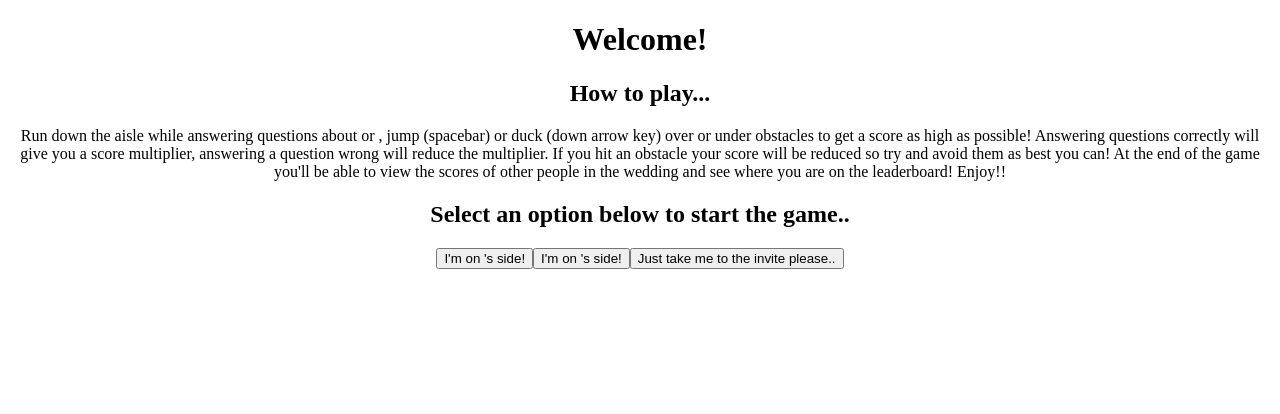
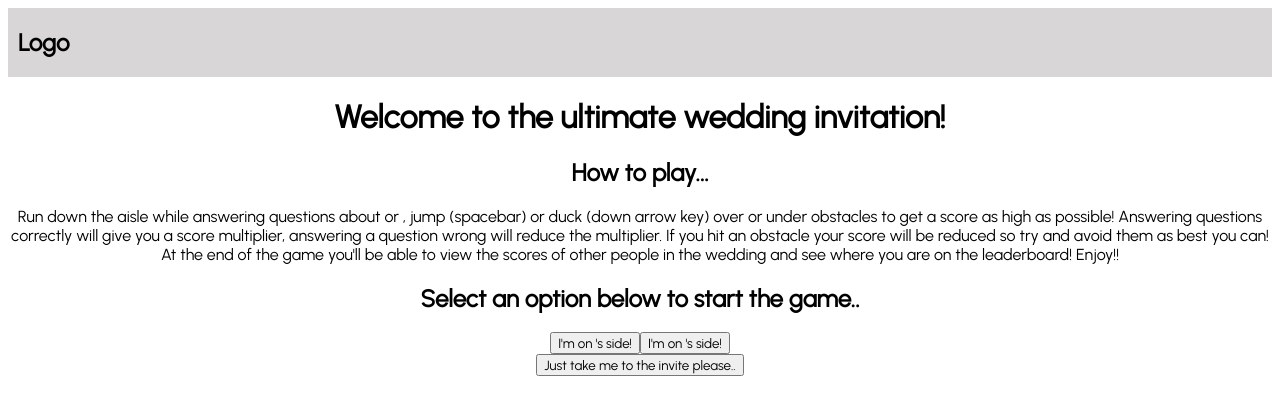
Before and after one commit to gitplayers/client, a React app: page /wedding/1 in a window 1280 px wide. Shown: the top 414 px of the page. Built offline with nearby package versions, Linux system fonts and the light colour scheme; no server answers.

Commit message:
Add header and begin some styling

```diff
--- a/src/App.js
+++ b/src/App.js
@@ -2,10 +2,12 @@ import React from 'react';
 import { Home, GamePage, Welcome, Results, NotFound, Invite } from './Pages';
 import { Switch, Route } from 'react-router-dom';
 import { WeddingProvider } from './Context/WeddingContext';
-
+import { Header } from './Layout';
+import './style.css';
 function App() {
   return (
     <WeddingProvider>
+      <Header />
       <Switch>
         <Route exact path="/">
           <Home />
--- /dev/null
+++ b/src/Layout/Header/index.js
@@ -0,0 +1,12 @@
+import React from 'react';
+import "./style.css";
+
+const Header = () => {
+	return (
+		<section className="header">
+            <h1>Logo</h1>
+		</section>
+	);
+};
+
+export default Header;
--- /dev/null
+++ b/src/Layout/Header/style.css
@@ -0,0 +1,9 @@
+.header {
+    display: flex;
+    justify-content: flex-start;
+    background-color: rgb(216, 214, 214);
+}
+
+.header h1{
+    padding: 0px 10px;
+}
--- /dev/null
+++ b/src/Layout/index.js
@@ -0,0 +1 @@
+export { default as Header } from "./Header";
--- a/src/Pages/GamePage/index.js
+++ b/src/Pages/GamePage/index.js
@@ -1,6 +1,6 @@
 import React from 'react';
 import { Game } from '../../Components';
-import './style.css';
+import "./style.css";
 
 const GamePage = () => {
 
--- a/src/Pages/Welcome/index.js
+++ b/src/Pages/Welcome/index.js
@@ -2,6 +2,7 @@ import React, { useEffect, useState } from "react";
 import { useHistory, useParams } from "react-router-dom";
 import { useWedding } from "../../Context/WeddingContext";
 import { decideErrorMessage } from "../../Helpers";
+import "./style.css";
 const Welcome = () => {
 
     const { weddingFetch } = useWedding();
@@ -50,16 +51,17 @@ const Welcome = () => {
         <>
         {error === "" ?
         <main>
-            <h1>Welcome!</h1>
+            <h1>Welcome to the ultimate wedding invitation!</h1>
             <h2>How to play...</h2>
             {loading ? <h3>Loading..</h3> :
                 <>
                 <p>Run down the aisle while answering questions about {playerNames[0]} or {playerNames[1]}, jump (spacebar) or duck (down arrow key) over or under obstacles to get a score as high as possible! Answering questions correctly will give you a score multiplier, answering a question wrong will reduce the multiplier. If you hit an obstacle your score will be reduced so try and avoid them as best you can! At the end of the game you'll be able to view the scores of other people in the wedding and see where you are on the leaderboard! Enjoy!!</p>
                 <h2>Select an option below to start the game..</h2>
-
                 <div>
                     <button onClick={startSide1Game}>I'm on {playerNames[0]}'s side!</button>
                     <button onClick={startSide2Game}>I'm on {playerNames[1]}'s side!</button>
+                </div>
+                <div>
                     <button onClick={skipToInvite}>Just take me to the invite please..</button>
                 </div>
                 </>
--- /dev/null
+++ b/src/style.css
@@ -0,0 +1,5 @@
+@import url('https://fonts.googleapis.com/css2?family=Urbanist&display=swap');
+
+* {
+    font-family: 'Urbanist', sans-serif;
+}
```
Also changed, not shown: src/test/setUpTests.js (added, +9 -0 lines), src/Pages/Welcome/style.css (added).
